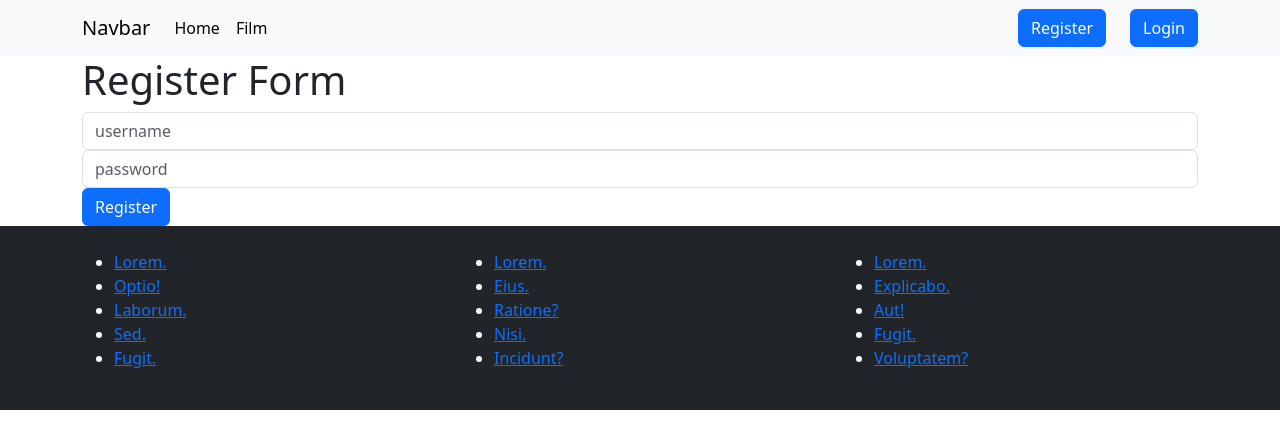
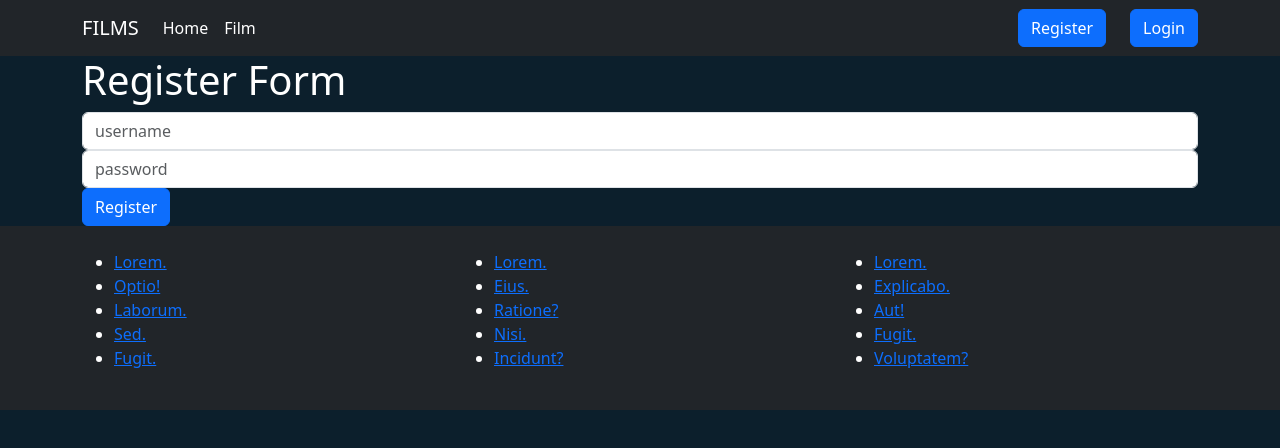
Before and after one commit to leonardopalluzzi/webapp-react, a React (Vite) app: page /register in a window 1280 px wide. Shown: the top 448 px of the page. Built offline with nearby package versions, Linux system fonts and the light colour scheme; no server answers.

Commit message:
Update Header and List components for improved styling and structure; change navbar theme and enhance link presentation

```diff
--- a/src/components/dumb/Header.ui.jsx
+++ b/src/components/dumb/Header.ui.jsx
@@ -12,10 +12,10 @@ export default function HeaderUi() {
             return (
                 <>
                     <nav
-                        className="navbar navbar-expand-sm navbar-light bg-light"
+                        className="navbar navbar-expand-sm navbar-dark bg-dark"
                     >
                         <div className="container">
-                            <a className="navbar-brand" href="#">Navbar</a>
+                            <a className="navbar-brand" href="#">FILMS</a>
                             <button
                                 className="navbar-toggler d-lg-none"
                                 type="button"
@@ -54,10 +54,10 @@ export default function HeaderUi() {
             return (
                 <>
                     <nav
-                        className="navbar navbar-expand-sm navbar-light bg-light"
+                        className="navbar navbar-expand-sm navbar-dark bg-dark"
                     >
                         <div className="container">
-                            <a className="navbar-brand" href="#">Navbar</a>
+                            <a className="navbar-brand" href="#">FILMS</a>
                             <button
                                 className="navbar-toggler d-lg-none"
                                 type="button"
--- a/src/components/dumb/List.ui.jsx
+++ b/src/components/dumb/List.ui.jsx
@@ -3,16 +3,13 @@ import { Link } from 'react-router-dom'
 export default function ListUi({ data }) {
     return (
         <>
-
-
-
             <div className="container">
                 <h2 className="py-4">Movie List: </h2>
                 <div className="row row-cols-1 row-cols-sm-2 row-cols-md-4 g-4">
                     {data.map(item => (
-                        <Link to={`/${item.id}/movie`}>
-                            <div className="col">
-                                <div div className="card h-100" >
+                        <Link className='link_list' to={`/${item.id}/movie`}>
+                            <div className="col h-100">
+                                <div div className="card_list" >
                                     <div className="card-header img_card_container">
                                         <img className="list_img" src={`http://localhost:3000/${item.image}`} alt="" />
                                     </div>
--- a/src/index.css
+++ b/src/index.css
@@ -1,19 +1,23 @@
 @import 'bootstrap';
 @import 'bootstrap-icons';
 
+body {
+    background-color: rgb(12, 31, 44);
+    color: white;
+}
+
+/* #region jumbo  */
 
 .jumbo {
     position: relative;
     max-height: 80vh;
     width: 100%;
     overflow: hidden;
+    background-color: linear-gradient(black, transparent);
 }
 
 
 .jumbo_img_container {
-
-    max-height: 100%;
-
     .jumbo_img {
         width: 100vw;
     }
@@ -43,20 +47,47 @@
     box-shadow: 1px 2px 2px rgba(0, 0, 0, 0.377);
 }
 
+/* #endregion jumbo  */
+
+
+
+/* #region main  */
 main {
     padding: 5rem;
 }
 
 .img_card_container {
     overflow: hidden;
-    height: 90%;
+    height: 70%;
 }
-
 
 .list_img {
     max-width: 100%;
+    height: 100%;
+    object-fit: cover;
 }
 
+.card_list {
+    background-color: rgba(0, 0, 0, 0.452);
+    padding: 1rem;
+    border-radius: 10px;
+    height: 100%;
+}
+
+.link_list {
+    text-decoration: none;
+    color: white;
+    transition-duration: 0.6s;
+
+    &:hover {
+        transform: scale(1.1);
+    }
+}
+
+/* #endregion main  */
+
+
+/* #region movie  */
 .details_image {
     max-width: 100%;
 }
@@ -69,3 +100,5 @@ main {
 .comment_card {
     border-bottom: 1px solid grey;
 }
+
+/* #endregion movie  */
```
